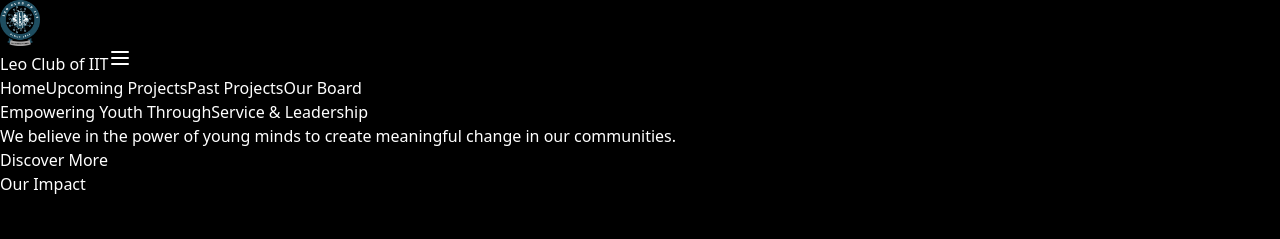
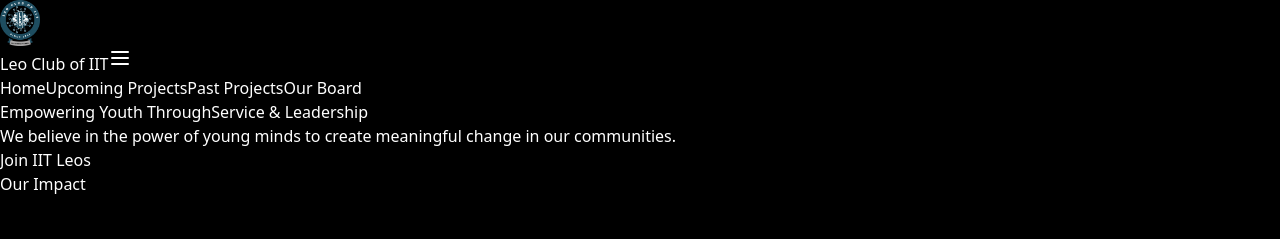
Before and after one commit to sithikaru/leoclub-website, a Next.js app: page / in a window 1280 px wide. Shown: the top 239 px of the page. Built offline with nearby package versions, Linux system fonts and the light colour scheme; no server answers; the database is empty.

Commit message:
feat: update footer to include LinkedIn link and change call-to-action text

```diff
--- a/src/app/layout.tsx
+++ b/src/app/layout.tsx
@@ -99,7 +99,7 @@ export default function RootLayout({
             &copy; {new Date().getFullYear()} Leo Club of IIT. All rights
             reserved.
           </p>
-          <p><span className="text-sm">Developed by</span> Sithija Karunasena</p>
+          <p><span className="text-sm">Developed by</span> <Link className="" href="https://www.linkedin.com/in/sithija-lakshan-karunasena/">Sithija Karunasena</Link></p>
         </footer>
       </body>
     </html>
--- a/src/app/page.tsx
+++ b/src/app/page.tsx
@@ -65,10 +65,10 @@ export default function HomePage() {
             in our communities.
           </p>
           <Link
-            href="#mission"
+            href="https://forms.gle/wRw6KXsh9E8tPVb18"
             className="inline-block border border-white/20 bg-white/5 backdrop-blur-sm text-white px-8 py-4 text-lg hover:bg-white/10 transition-colors rounded-full"
           >
-            Discover More
+            Join IIT Leos
           </Link>
         </div>
       </section>
```
